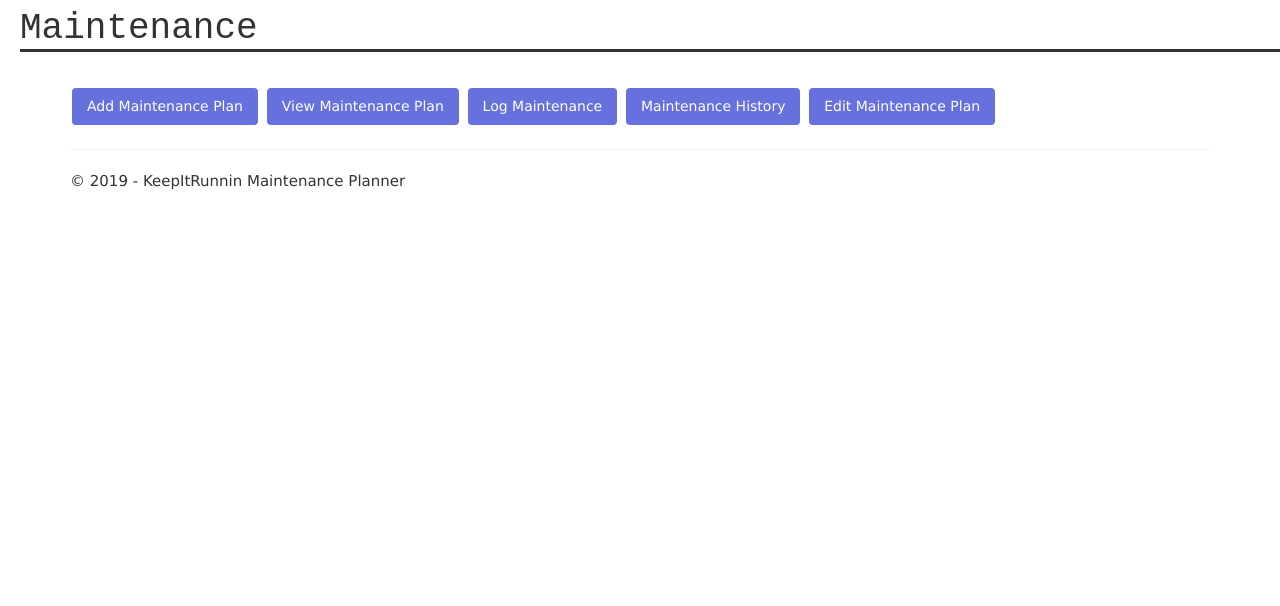
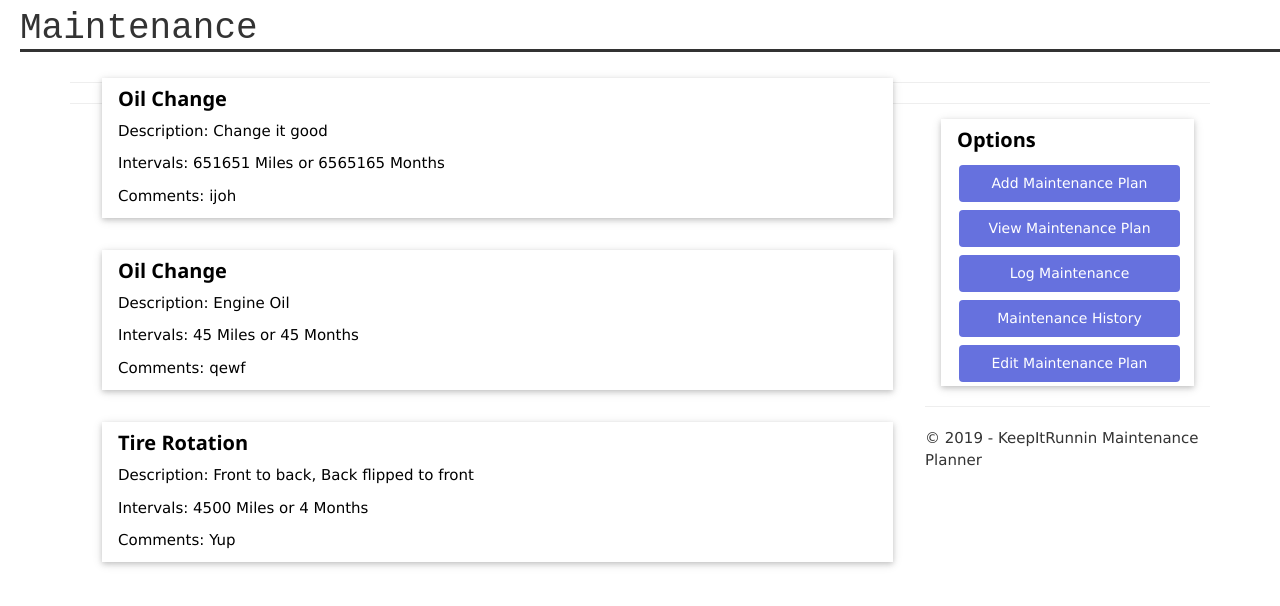
Before and after one commit to skmerten/KeepItRunnin-DJANGO, a Django app: page /maintenance/ in a window 1280 px wide. Shown: the part 51-657 px from the top of the page. Run offline with Django 3.2, Linux system fonts and the light colour scheme; a user stored in the database is signed in; data comes from the database, SQL or seed files in the repository; both versions use the stored data as it was after the commit; some libraries are stand-ins or nearby versions.

Commit message:
Redesigned Maintenance Home PAge

```diff
--- a/KeepItRunnin-DJ/app/models.py
+++ b/KeepItRunnin-DJ/app/models.py
@@ -20,11 +20,11 @@ class Vehicle(models.Model):
 class Maintenance(models.Model):
     vehicle = models.ForeignKey(Vehicle, on_delete=models.CASCADE)
     name = models.CharField(max_length=100)
-    description = models.CharField(max_length=100)
+    description = models.CharField(max_length=100,null=True)
     months = models.IntegerField(max_length=None)
     miles = models.IntegerField(max_length=None)
-    materials = models.CharField(max_length=250)
-    comments = models.CharField(max_length=250)
+    materials = models.CharField(max_length=250,null=True)
+    comments = models.CharField(max_length=250,null=True)
 
     def __str__(self):
         return str(self.pk) + ' ' + self.vehicle.make + ' ' + self.vehicle.model + ' ' +  self.name
--- a/KeepItRunnin-DJ/app/templates/app/maintenanceHome.html
+++ b/KeepItRunnin-DJ/app/templates/app/maintenanceHome.html
@@ -1,13 +1,54 @@
 {% extends "app/layout.html" %}
 
 {% block content %}
-<br>
-<a href='{% url 'addMaint' %}'><button class="button" type='button'>Add Maintenance Plan</button></a>
-<a href='{% url 'viewMaint' %}'><button class="button" type='button'>View Maintenance Plan</button></a>
-<a href='{% url 'logMaint' %}'><button class="button" type='button'>Log Maintenance</button></a>
-<a href='{% url 'viewMaintHist' %}'><button class="button" type='button'>Maintenance History</button></a>
-<a href='{% url 'chooseMaint' %}'><button class="button" type='button'>Edit Maintenance Plan</button></a>
-<!--
-<a href='/cancelMaint'><button type='button'>Cancel Maintenance</button></a>
--->
+
+<style>
+.button {
+    background-color: #6671de;
+    border: none;
+    color: white;
+    padding: 8px 15px;
+    text-align: center;
+    text-decoration: none;
+    display: inline-block;
+    font-size: 14px;
+    margin: 4px 2px;
+    cursor: pointer;
+    border-radius: 4px;
+    width: 100%;
+}
+</style>
+
+<div class="w3-col l9">
+{% if maintenance %}
+    {% for maint in maintenance %}
+        <div class="w3-container" >
+            <div class="w3-card w3-margin w3-margin-top">
+                <!--<img src="/static/app/imgs/NA-Miata.jpg" style="max-height:100%; max-width:100%">-->
+                <div class="w3-container w3-white">
+                    <h4><b>{{maint.name}}</b></h4>
+                    <p>Description: {{maint.description}}</p>
+                    <p>Intervals: {{maint.miles}} Miles or {{maint.months}} Months</p>
+                    <p>Comments: {{maint.comments}}</p>
+                </div>
+            </div>
+        </div>
+    {% endfor %}
+{% endif %}
+</div><hr>
+<div class="w3-col l3">
+    <div class="w3-card w3-margin w3-margin-top">
+        <div class="w3-container w3-white">
+            <h4><b>Options</b></h4>
+            <a href='{% url 'addMaint' %}'><button class="button" type='button'>Add Maintenance Plan</button></a>
+            <a href='{% url 'viewMaint' %}'><button class="button" type='button'>View Maintenance Plan</button></a>
+            <a href='{% url 'logMaint' %}'><button class="button" type='button'>Log Maintenance</button></a>
+            <a href='{% url 'viewMaintHist' %}'><button class="button" type='button'>Maintenance History</button></a>
+            <a href='{% url 'chooseMaint' %}'><button class="button" type='button'>Edit Maintenance Plan</button></a>
+        </div>
+    </div><hr>
+</div>
+
+
+
 {% endblock %}
--- a/KeepItRunnin-DJ/app/views.py
+++ b/KeepItRunnin-DJ/app/views.py
@@ -69,7 +69,8 @@ def addUser(request):
             'app/newUser.html',
             {
                 'title':'New User',
-                'year':datetime.now().year
+                'year':datetime.now().year,
+                'user':User()
             }
         )
 
@@ -140,6 +141,11 @@ def addMaint(request):
                 record.materials = request.POST['materials']
                 record.comments = request.POST['comments']
                 record.save()
+
+                parts = request.POST['materials'].split(",")
+                #part = Part()
+                print(parts)
+
             else:
                 form.save()
 
@@ -286,13 +292,17 @@ def vehicleProfile(request):
 
 @login_required(login_url='/login')
 def maintenanceHome(request):
+    maintenance = Maintenance.objects.filter(vehicle__user = request.user)
+    maint_hist = Maintenance_History.objects.filter(maintenance__vehicle__user = request.user)
     assert isinstance(request, HttpRequest)
     return render(
         request,
         'app/maintenanceHome.html',
         {
             'title':'Maintenance',
-            'year':datetime.now().year
+            'year':datetime.now().year,
+            'maintenance':maintenance,
+            'maint_hist':maint_hist,
         }
     )
 
@@ -366,7 +376,7 @@ def vehicleUpdate(request):
 @login_required(login_url='/login')
 def addPart(request):
     if request.method == 'POST':
-        form = NewPart(request.POST)
+        form = NewPart(request.user, request.POST)
         if form.is_valid():
             id = request.POST['id']
             if id:
@@ -403,7 +413,7 @@ def addPart(request):
         {
             'title':'Add Part',
             'year':datetime.now().year,
-            'newPart': NewPart()
+            'newPart': NewPart(user = request.user)
         }
     )
 
```
Also changed, not shown: KeepItRunnin-DJ/app/forms.py (+9 -3 lines), KeepItRunnin-DJ/db.sqlite3.
